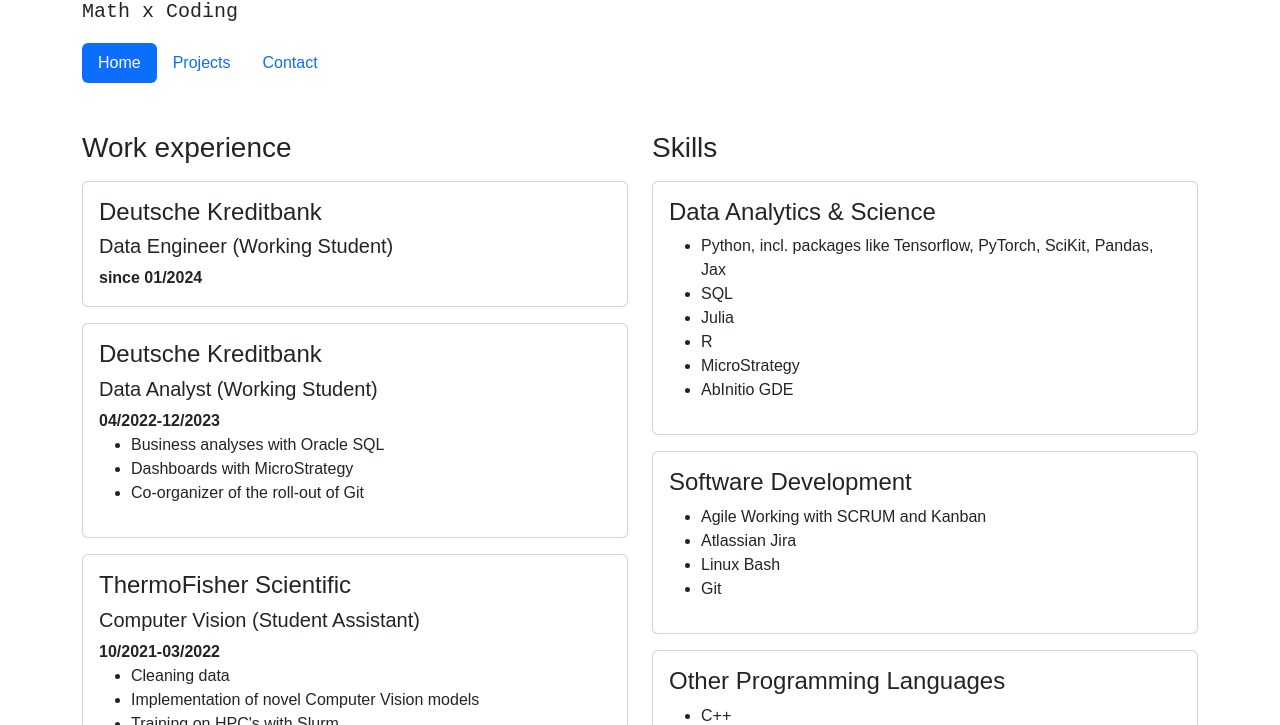
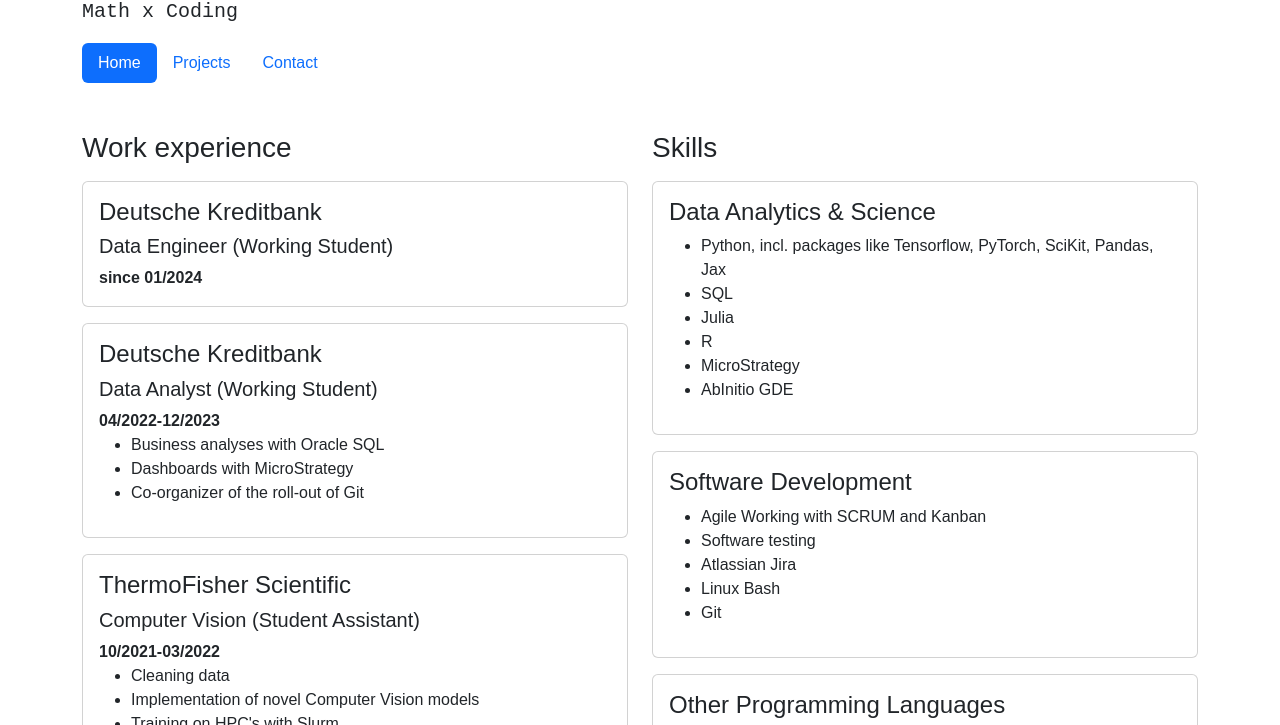
Before and after one commit to joschade/joschade.github.io, a plain HTML site: page index.html in a window 1280 px wide. Shown: the part 75-800 px from the top of the page. Drawn offline with nearby package versions, Linux system fonts and the light colour scheme; a web font is replaced by a local one.

Commit message:
feat(index): Software testing skills added

```diff
--- a/index.html
+++ b/index.html
@@ -97,6 +97,7 @@
                     <h4>Software Development</h4>
                     <ul>
                         <li>Agile Working with SCRUM and Kanban</li>
+                        <li>Software testing</li>
                         <li>Atlassian Jira</li>
                         <li>Linux Bash</li>
                         <li>Git</li>
```
